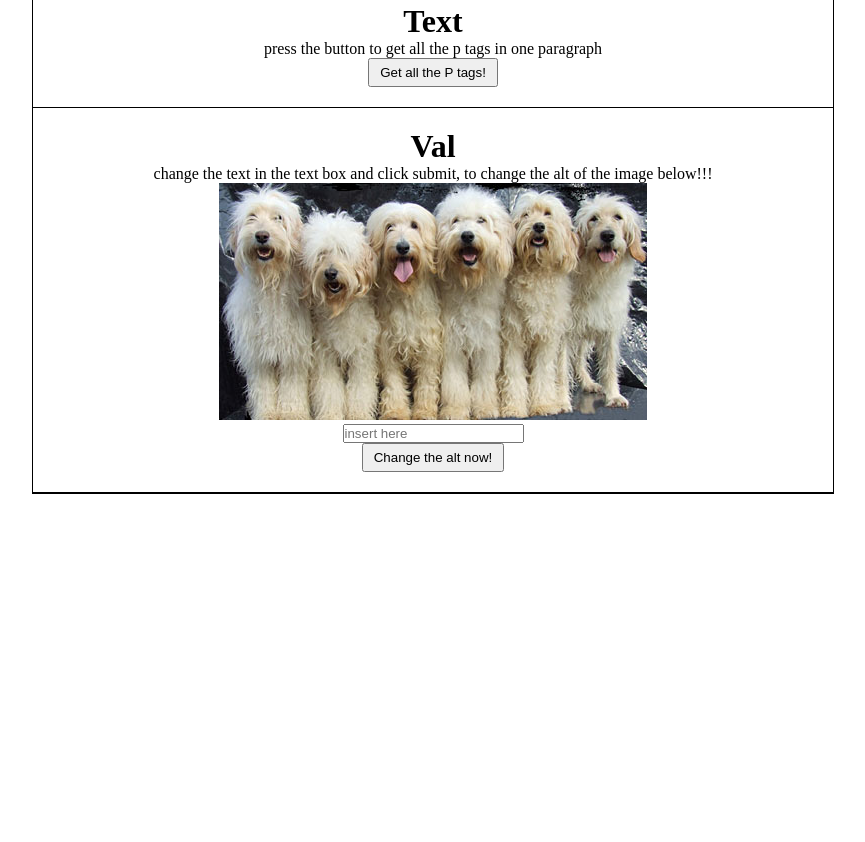
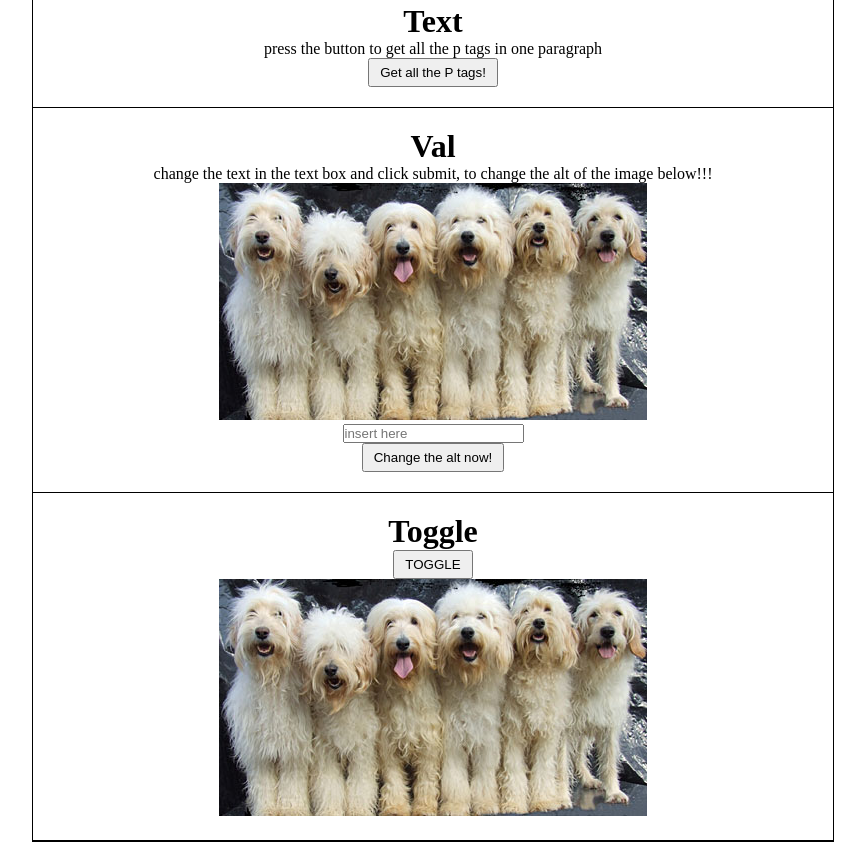
Before and after one commit to stormywake/jquery_test, a plain HTML site: page index.html in a window 1280 px wide. Shown: the part 1226-2068 px from the top of the page, without its empty margins (207-1072 px from the left). Before the commit the page ends 1720 px from the top, so only its background shows below. Drawn offline with nearby package versions, Linux system fonts and the light colour scheme.

Commit message:
added the toggle() jquery

```diff
--- a/index.html
+++ b/index.html
@@ -34,6 +34,9 @@
 		    $('#val').click(function(){
 		    	var text= $('#dog_text').val();
 		    	$('#alt_dog').attr('alt',text);
+		    });
+		    $('#toggle').click(function(){
+		    	$('#toggle_dog').toggle("slow");
 		    });
 		});
 	</script>
@@ -85,6 +88,11 @@
 			<input class="block" id="dog_text" type="texarea" placeholder="insert here">
 			<button class="block btn" id="val">Change the alt now!</button>
 		</div><!--  end of val section -->
+		<div class="section">
+			<h1>Toggle</h1>
+			<button id="toggle" class="btn block">TOGGLE</button>
+			<img id="toggle_dog" src="img/labradoodle.jpg">
+		</div><!-- end of toggle() sectin -->
 	</div><!-- end of container -->
 
 </body>
```
